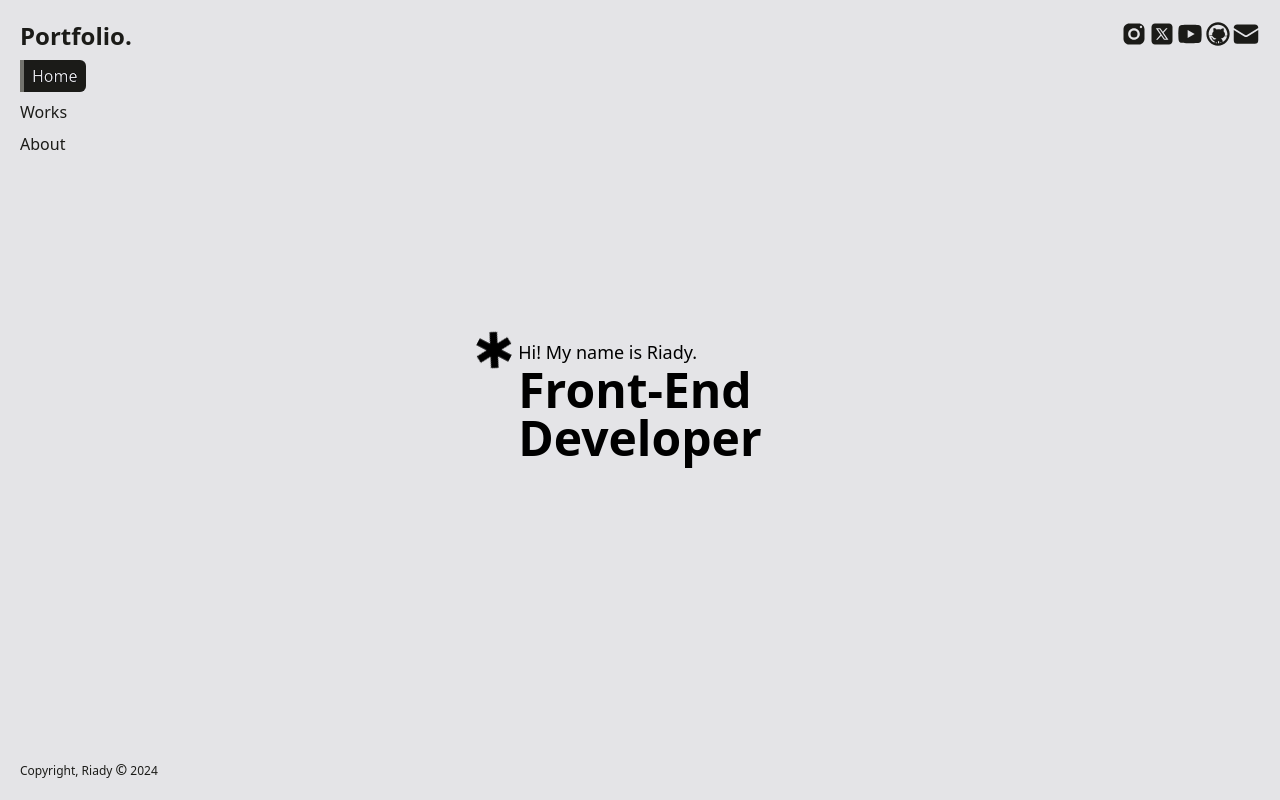
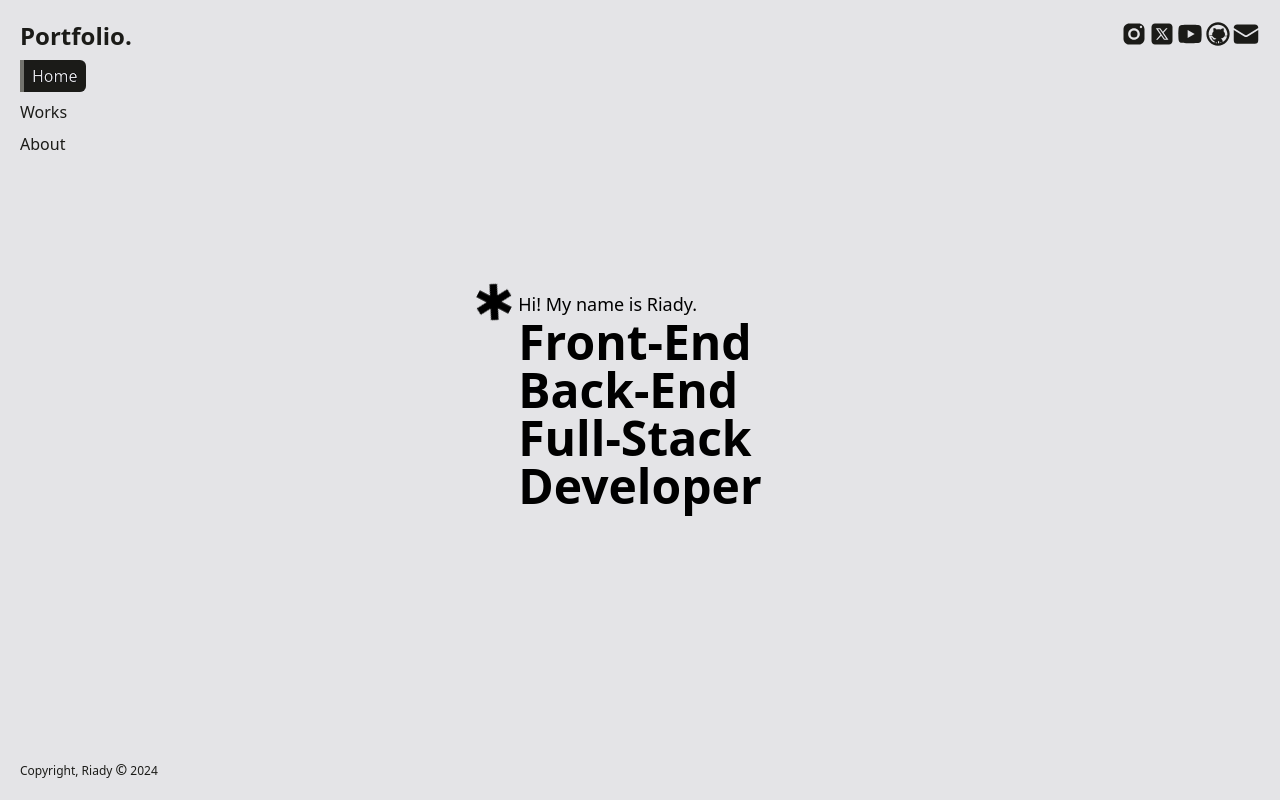
Before and after one commit to AnakUtara/portfolio, a React (Vite) app: page / in a window 1280 px wide. Built offline with nearby package versions, Linux system fonts and the light colour scheme.

Commit message:
Update App.jsx

```diff
--- a/src/App.jsx
+++ b/src/App.jsx
@@ -53,7 +53,7 @@ function App() {
 				</div>
 			</header>
 			<main className="snap-y snap-proximity h-dvh overflow-y-auto scroll-smooth">
-				<HomePage id={"home"} headings={["Front-End", "Developer"]} />
+				<HomePage id={"home"} headings={["Front-End", "Back-End", "Full-Stack", "Developer"]} />
 				<WorksPage id={"works"} />
 				<About id={"about"} />
 			</main>
```
